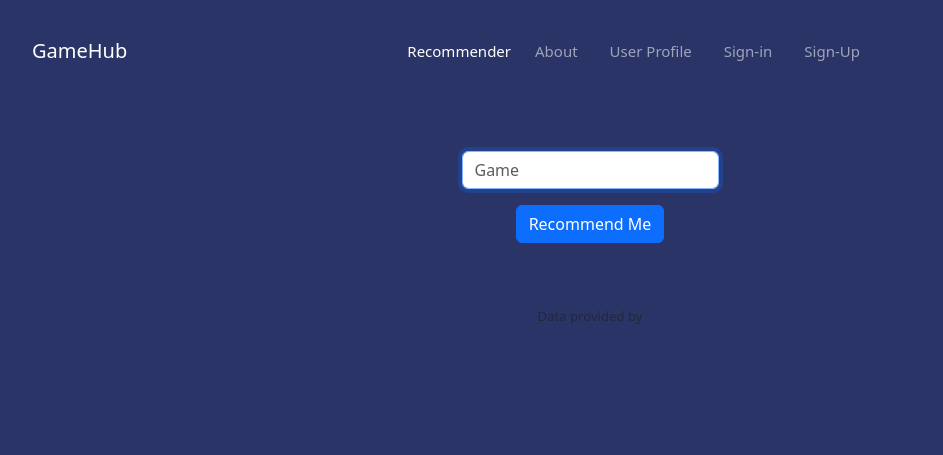
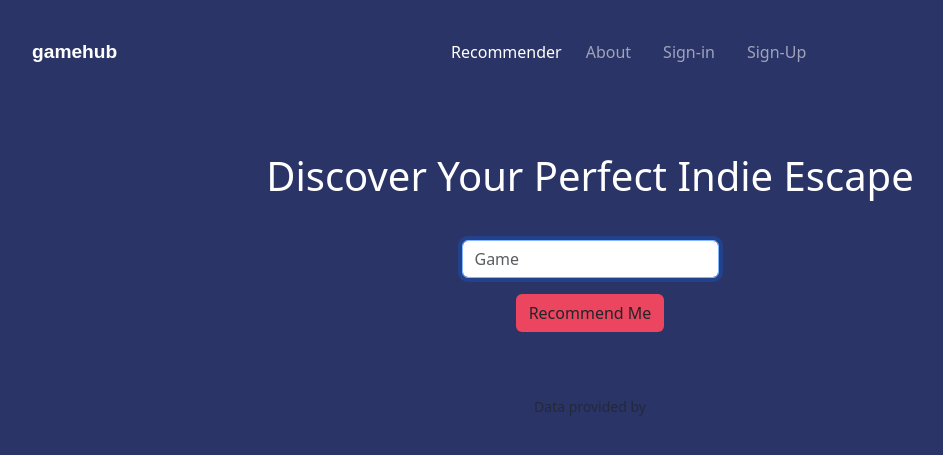
Before and after one commit to Milyor/Cs50_web_final, a Flask app: page / in a window 1280 px wide. Shown: the top 455 px of the page, without its empty margins (50-993 px from the left). Run offline with Flask 3, Linux system fonts and the light colour scheme; some libraries are stand-ins or nearby versions.

Commit message:
changes to the recommender page, adding text, changing hover and changing gamehub font for something more round and modern

```diff
--- a/static/styles.css
+++ b/static/styles.css
@@ -1,8 +1,20 @@
 body {
-    font-size: 15px;
     background: #2B3467;
 }
-
+.custom-font {
+    font-family: 'Poppins', sans-serif;
+    font-weight: 700;
+    font-size: 1.2rem ;
+}
 .custom-btn {
     background-color: #EB455F;
+    transition: background-color 0.3s ease, color 0.3s ease;
 }
+.custom-btn:hover {
+    background-color: rgba(235, 69, 95, 0.5);
+}
+h1 {
+    color: white;
+    margin-bottom: 1em;
+
+}
--- a/templates/layout.html
+++ b/templates/layout.html
@@ -18,7 +18,7 @@
          <!--Navbar-->
       <nav class="navbar sticky-top navbar-expand-lg navbar-dark">
         <div class="container">
-          <a class="navbar-brand" href="#">GameHub</a>
+          <a class="navbar-brand custom-font" href="#">gamehub</a>
           <!--toggle-->
           <button class="navbar-toggler shadow-none border-0"
           type="button"
@@ -51,9 +51,6 @@
                   <a class="nav-link" href="about.html">About</a>
                 </li>
                 <li class="nav-item mx-2">
-                  <a class="nav-link" href="profile.html">User Profile</a>
-                </li>
-                <li class="nav-item mx-2">
                   <a class="nav-link" href="login.html">Sign-in</a>
                   <li class="nav-item mx-2">
                     <a class="nav-link" href="login.html">Sign-Up</a>
--- a/templates/recommender.html
+++ b/templates/recommender.html
@@ -6,12 +6,14 @@
 
 {% block main %}
 
+<h1> Discover Your Perfect Indie Escape </h1>
+
 <form action="/">
     <div class="mb-3">
 <input placeholder="Game" name="game" autocomplete="off" autofocus class="form-control mx-auto w-auto">
     </div>
     <div class="mb-3">
-<button type="submit" class="btn btn-primary" type="submit">Recommend Me</button>
+<button type="submit" class="btn custom-btn" type="submit">Recommend Me</button>
     </div>
 </form>
 {% endblock %}
```
